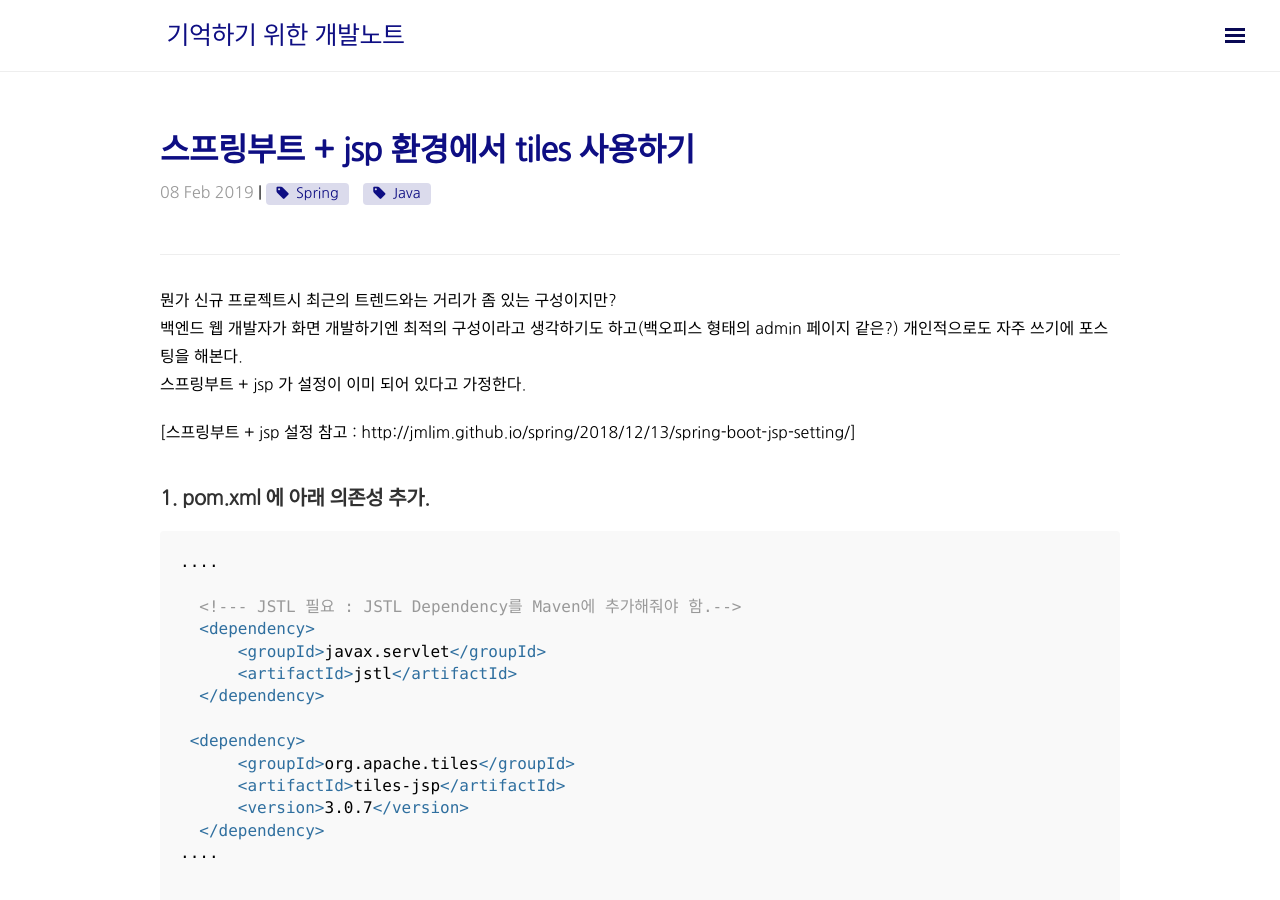
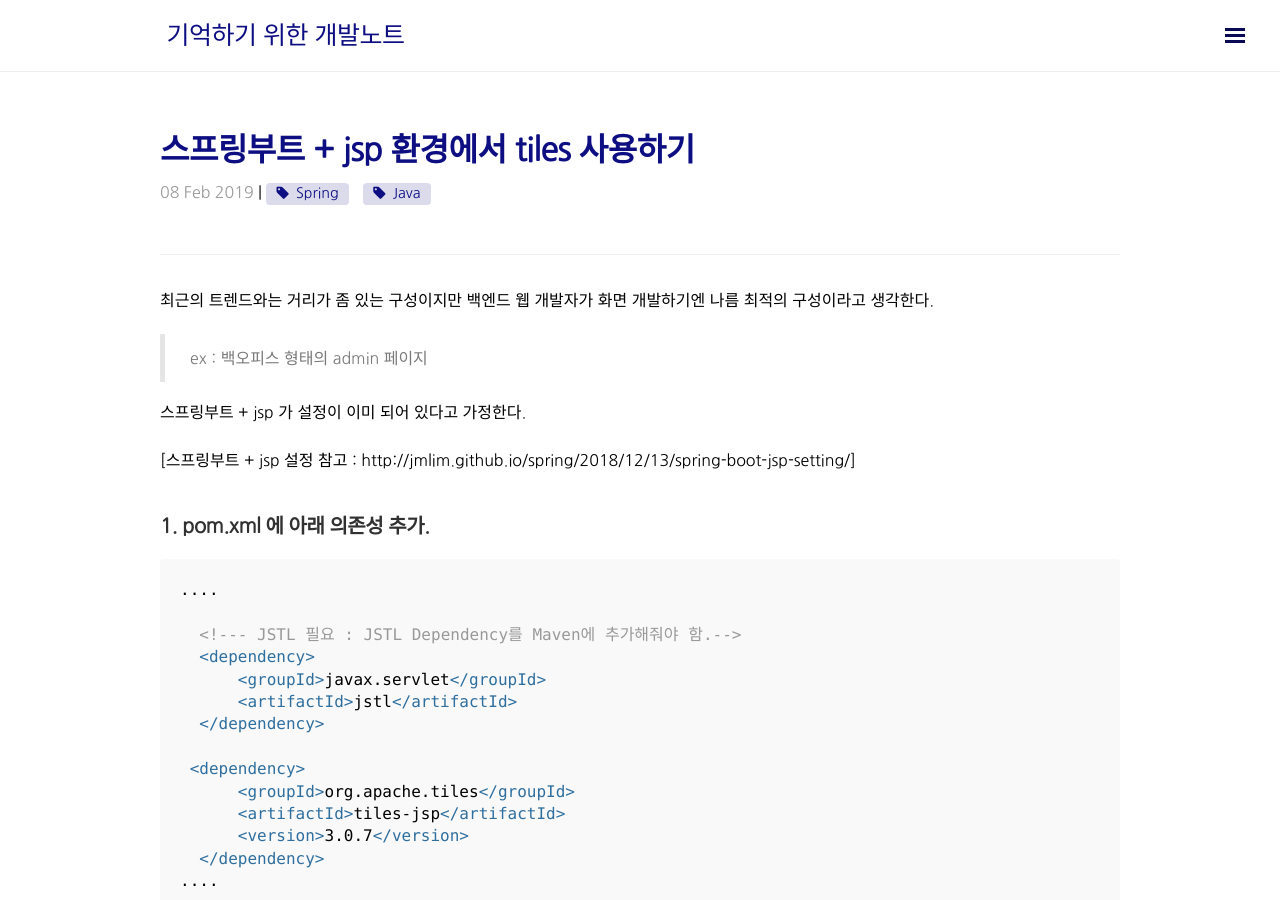
Before and after one commit to jmlim/jmlim.github.com, a Jekyll site: the page built from _posts/spring/2019-02-08-spring-boot-tiles.md, in a window 1280 px wide and 900 px high. Built offline with Jekyll 4.4.1, drawn with Linux system fonts in a browser that asks for light colours; nearby versions of some CDN libraries; comment, search, counter and statistics services are not loaded.

Commit message:
스프링부트 + 타일즈 구성 포스팅 글 수정.

```diff
--- a/_posts/spring/2019-02-08-spring-boot-tiles.md
+++ b/_posts/spring/2019-02-08-spring-boot-tiles.md
@@ -10,8 +10,9 @@ tags: [Spring, Java]
 ---
 
 
-뭔가 신규 프로젝트시 최근의 트렌드와는 거리가 좀 있는 구성이지만? <br/>
-백엔드 웹 개발자가 화면 개발하기엔 최적의 구성이라고 생각하기도 하고(백오피스 형태의 admin 페이지 같은?) 개인적으로도 자주 쓰기에 포스팅을 해본다.<br/>
+최근의 트렌드와는 거리가 좀 있는 구성이지만 백엔드 웹 개발자가 화면 개발하기엔 나름 최적의 구성이라고 생각한다.<br/>
+> ex : 백오피스 형태의 admin 페이지 <br/>
+
 스프링부트 + jsp 가 설정이 이미 되어 있다고 가정한다.
 
 [스프링부트 + jsp 설정 참고 : http://jmlim.github.io/spring/2018/12/13/spring-boot-jsp-setting/]
```
